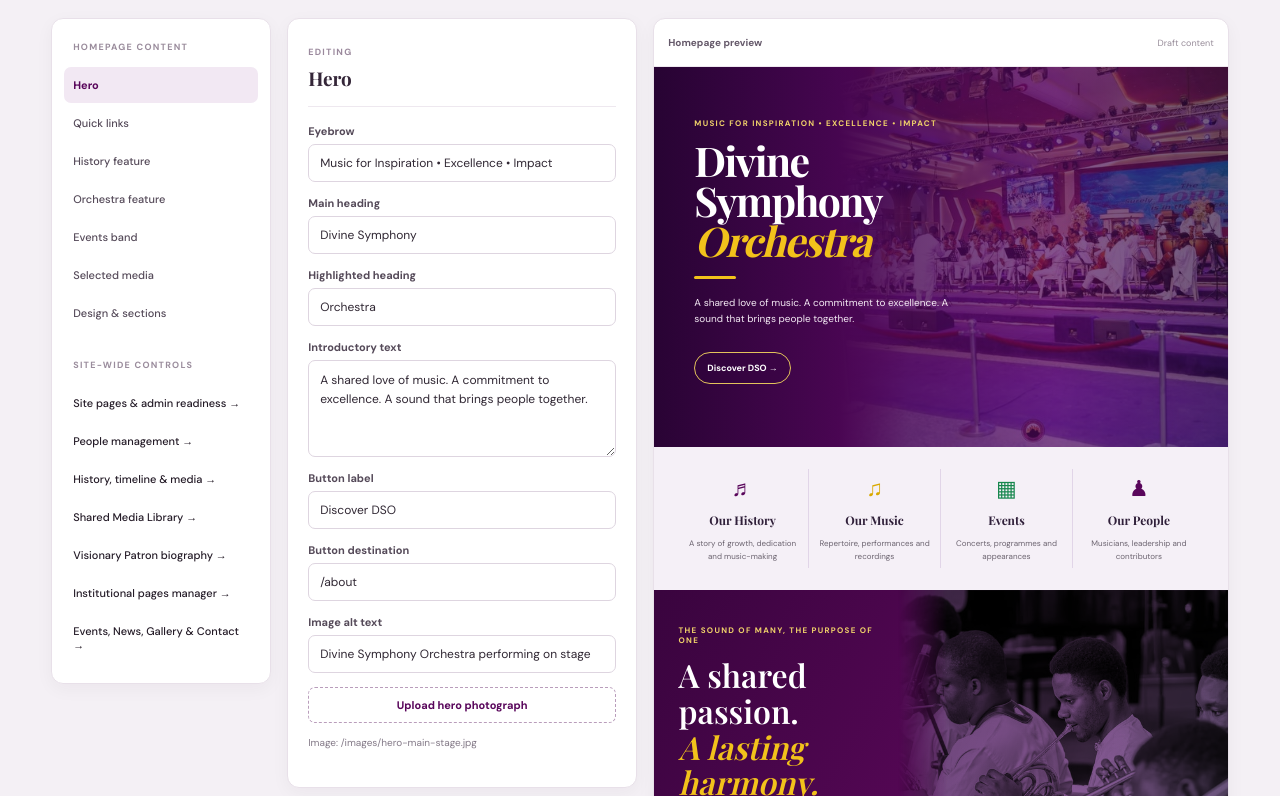
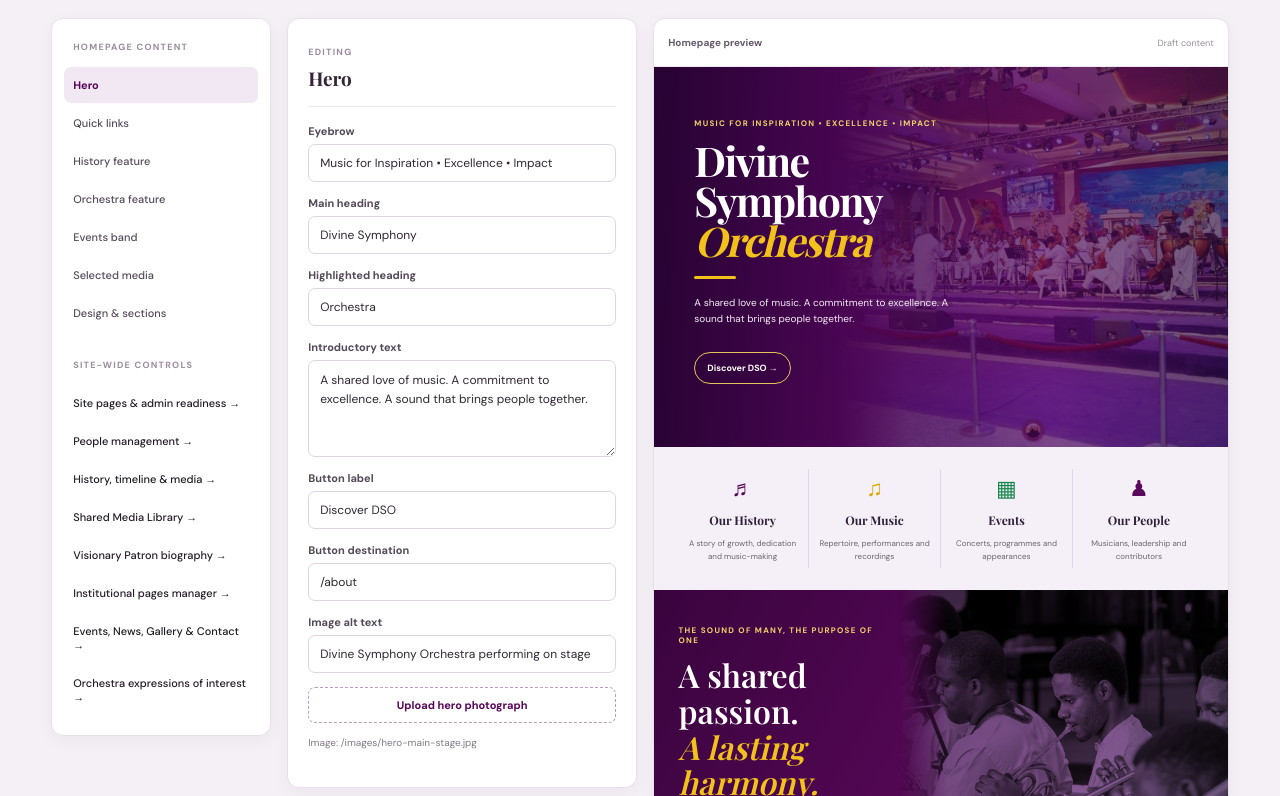
Before and after one commit to Divinesymphonyorchestra20/Divine-Symphony-Orchestra, a Next.js app: page /admin in a window 1280 px wide. Shown: the part 267-1063 px from the top of the page. Built offline with nearby package versions, Linux system fonts and the light colour scheme; a web font is replaced by a local one.

Commit message:
Add orchestra applications to admin dashboard

```diff
--- a/app/admin/page.tsx
+++ b/app/admin/page.tsx
@@ -22,7 +22,7 @@ export default function AdminPage(){
  return <main className="dso-admin"><header className="dso-admin-topbar"><a href="/" className="dso-admin-brand"><Image src="/images/dso-logo-original.png" alt="DSO" width={38} height={56}/><span><b>DSO</b><em>Website Studio</em></span></a><div className="dso-admin-top-actions"><span className="dso-draft-state">Last saved: {store.updatedAt?new Date(store.updatedAt).toLocaleString():"Not yet saved"}</span><a href="/" target="_blank">View public website ↗</a></div></header>
  <div className="dso-admin-heading"><div><p className="dso-kicker">WEBSITE MANAGEMENT / HOMEPAGE</p><h1>Homepage editor</h1><p>Edit content, save a private draft, and publish approved changes.</p></div><div className="dso-admin-buttons"><button className="dso-secondary" onClick={()=>void load()}>Reload saved</button><button className="dso-secondary" onClick={()=>void save("draft")} disabled={saving}>Save draft</button><button className="dso-primary" onClick={()=>void save("publish")} disabled={saving}>{saving?"Saving…":"Publish homepage"}</button></div></div>
  <div className="dso-prototype-warning"><b>Publishing workflow</b><span>Draft changes remain private. Publishing updates the public homepage. Supabase integration remains scheduled for the shared backend stage.</span></div>{error&&<div className="dso-cms-alert error">{error}</div>}{notice&&<div className="dso-cms-alert">{notice}</div>}
- <div className="dso-editor-layout"><aside className="dso-editor-sidebar"><div className="dso-sidebar-title">HOMEPAGE CONTENT</div>{tabs.map(([k,label])=><button key={k} className={"dso-element-button "+(tab===k?"selected":"")} onClick={()=>setTab(k)}>{label}</button>)}<div className="dso-sidebar-title dso-sidebar-tabs-title">SITE-WIDE CONTROLS</div><a className="dso-element-button" href="/admin/site-pages">Site pages & admin readiness →</a><a className="dso-element-button" href="/admin/people">People management →</a><a className="dso-element-button" href="/admin/history">History, timeline & media →</a><a className="dso-element-button" href="/admin/media">Shared Media Library →</a><a className="dso-element-button" href="/admin/patron-profile">Visionary Patron biography →</a><a className="dso-element-button" href="/admin/institutional">Institutional pages manager →</a><a className="dso-element-button" href="/admin/site-content">Events, News, Gallery & Contact →</a></aside>
+ <div className="dso-editor-layout"><aside className="dso-editor-sidebar"><div className="dso-sidebar-title">HOMEPAGE CONTENT</div>{tabs.map(([k,label])=><button key={k} className={"dso-element-button "+(tab===k?"selected":"")} onClick={()=>setTab(k)}>{label}</button>)}<div className="dso-sidebar-title dso-sidebar-tabs-title">SITE-WIDE CONTROLS</div><a className="dso-element-button" href="/admin/site-pages">Site pages & admin readiness →</a><a className="dso-element-button" href="/admin/people">People management →</a><a className="dso-element-button" href="/admin/history">History, timeline & media →</a><a className="dso-element-button" href="/admin/media">Shared Media Library →</a><a className="dso-element-button" href="/admin/patron-profile">Visionary Patron biography →</a><a className="dso-element-button" href="/admin/institutional">Institutional pages manager →</a><a className="dso-element-button" href="/admin/site-content">Events, News, Gallery & Contact →</a><a className="dso-element-button" href="/admin/orchestra-applications">Orchestra expressions of interest →</a></aside>
  <section className="dso-control-panel"><div className="dso-panel-heading"><div><span>EDITING</span><h2>{tabs.find(x=>x[0]===tab)?.[1]}</h2></div></div>
  {tab==="hero"&&<div className="dso-editor-group">{field("Eyebrow",c.hero.eyebrow,v=>group("hero",{eyebrow:v}))}{field("Main heading",c.hero.title,v=>group("hero",{title:v}))}{field("Highlighted heading",c.hero.accent,v=>group("hero",{accent:v}))}{field("Introductory text",c.hero.text,v=>group("hero",{text:v}),true)}{field("Button label",c.hero.button,v=>group("hero",{button:v}))}{field("Button destination",c.hero.href,v=>group("hero",{href:v}))}{field("Image alt text",c.hero.image.alt,v=>group("hero",{image:{...c.hero.image,alt:v}}))}<label className="dso-upload-button">Upload hero photograph<input type="file" accept="image/jpeg,image/png,image/webp,image/gif" onChange={e=>upload("hero",e)}/></label><p className="dso-help">Image: {c.hero.image.src}</p></div>}
  {tab==="links"&&<div className="dso-editor-group"><h3>Four homepage entry points</h3>{c.links.map((x,i)=><article className="dso-cms-record" key={i}>{field("Title",x.title,v=>patch("links",c.links.map((y,j)=>i===j?{...y,title:v}:y)))}{field("Description",x.description,v=>patch("links",c.links.map((y,j)=>i===j?{...y,description:v}:y)))}{field("Destination",x.href,v=>patch("links",c.links.map((y,j)=>i===j?{...y,href:v}:y)))}</article>)}</div>}
```
